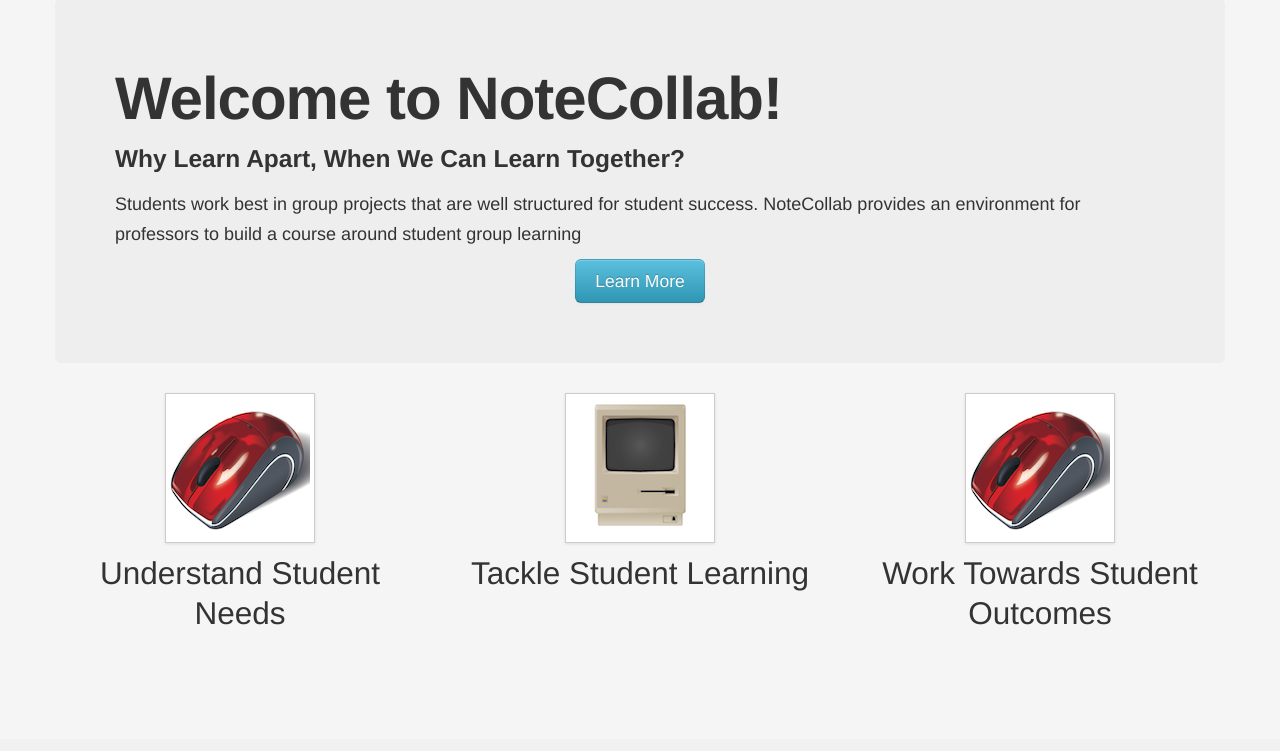
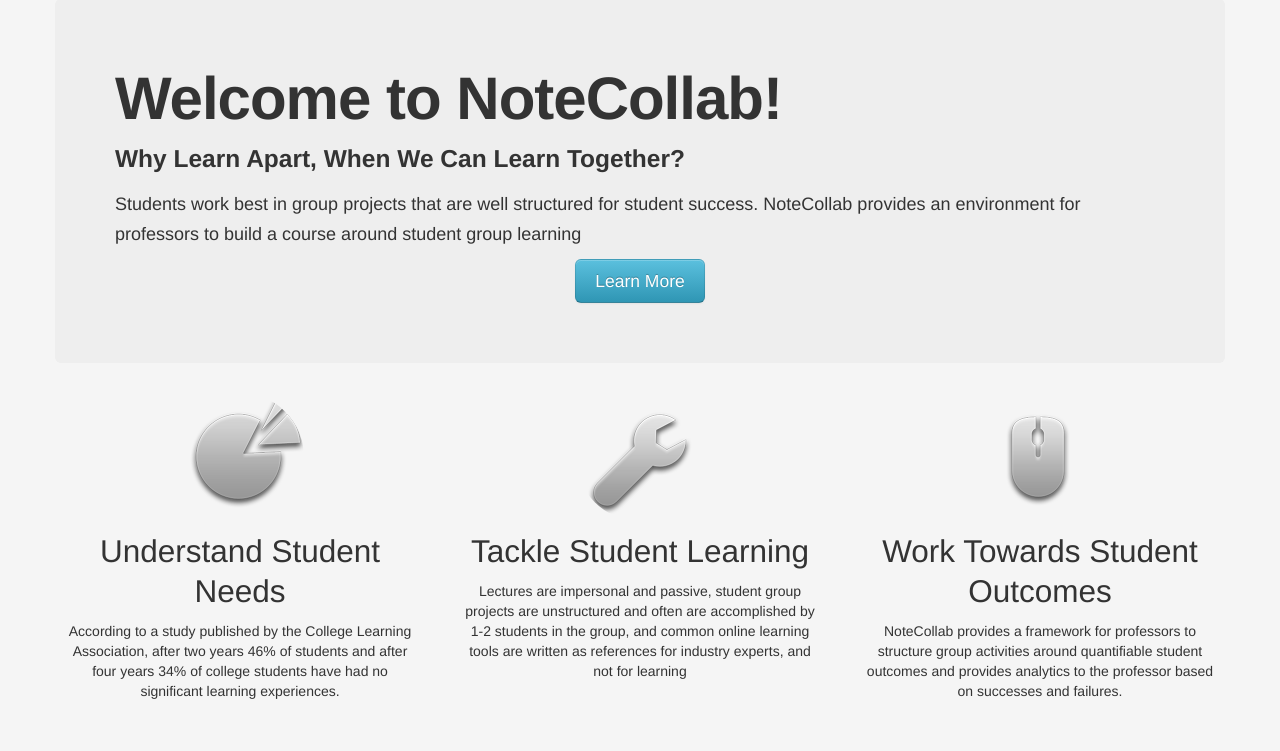
Before and after one commit to aplassard/NoteCollab, a Django app: template NoteCollab/templates/index.html in a window 1280 px wide. Shown: the part 61-812 px from the top of the page. Before the commit the page ends 686 px from the top, so only its background shows below. Run offline with Django 3.2, Linux system fonts and the light colour scheme; the template is opened without the code that fills it, so the values that code supplies are empty; parts of the project's set-up code (start-up, migrations or seed data) failed here and were passed over; some libraries are stand-ins or nearby versions.

Commit message:
Updated Home Page

```diff
--- a/NoteCollab/templates/index.html
+++ b/NoteCollab/templates/index.html
@@ -87,16 +87,21 @@
             <div class="container marketing">
                 <div class="row">
                     <div class="span4">
-                        <img class="img-polaroid" src="{% static "img/mouse.png" %}"/>
+                        <img class="img-circle" src="{% static "img/graphing.png" %}"/>
                         <h2>Understand Student Needs</h2>
+                        <p>
+                            According to a study published by the College Learning Association, after two years 46% of students and after four years 34% of college students have had no significant learning experiences.
+                        </p>
                     </div>
                     <div class="span4">
-                        <img class="img-polaroid" src="{% static "img/oldcomputer.png" %}"/>
+                        <img class="img-circle" src="{% static "img/wrench.png" %}"/>
                         <h2>Tackle Student Learning</h2>
+                        <p>Lectures are impersonal and passive, student group projects are unstructured and often are accomplished by 1-2 students in the group, and common online learning tools are written as references for industry experts, and not for learning</p>
                     </div>
                     <div class="span4">
-                        <img class="img-polaroid" src="{% static "img/mouse.png" %}"/>
+                        <img class="img-circle" src="{% static "img/mouse.png" %}"/>
                         <h2>Work Towards Student Outcomes</h2>
+                        <p>NoteCollab provides a framework for professors to structure group activities around quantifiable student outcomes and provides analytics to the professor based on successes and failures.</p>
                     </div>
                 </div>
             </div>
```
Also changed, not shown: NoteCollab/assets/img/graphing.png (added), NoteCollab/assets/img/lecture.jpg (deleted), NoteCollab/assets/img/mouse.jpg (deleted), NoteCollab/assets/img/mouse.png, NoteCollab/assets/img/oldcomputer.png (deleted), NoteCollab/assets/img/wrench.png (added), 3 other files.
